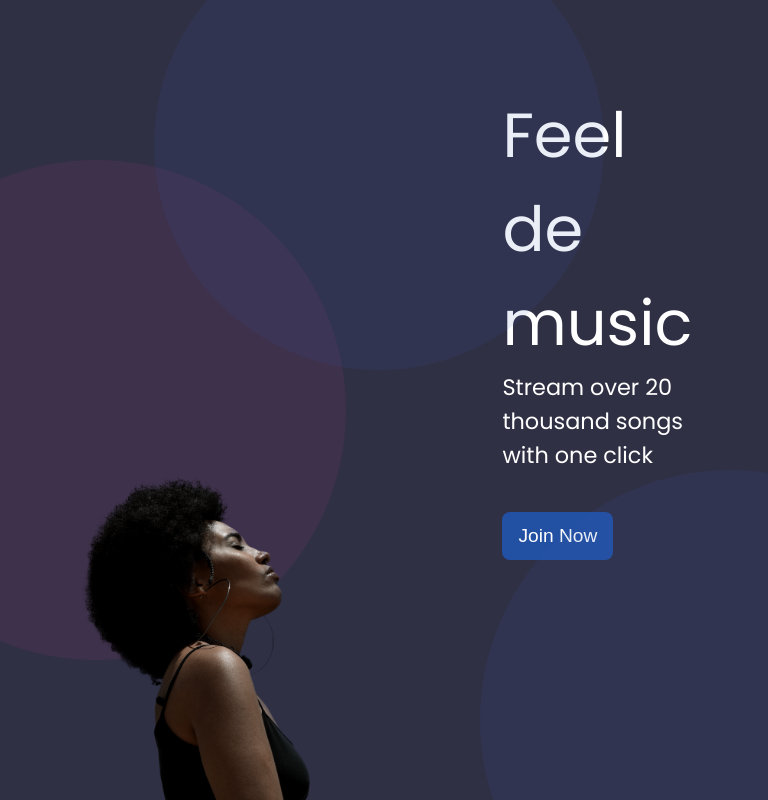
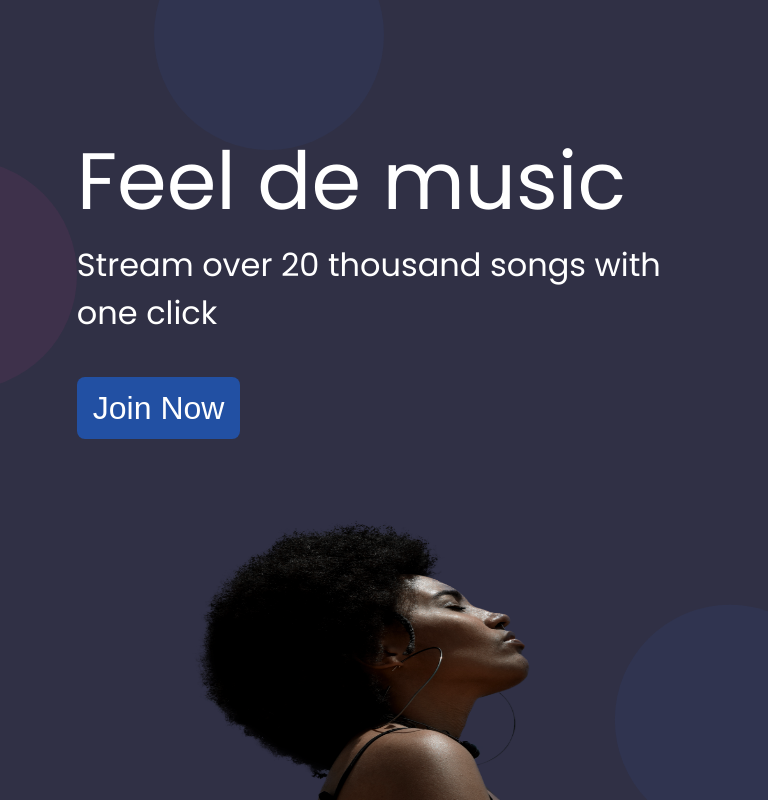
Before and after one commit to EqualWaveStudio/soundwave, a React (Create React App) app: page / in a window 768 px wide. Built offline with nearby package versions, Linux system fonts and the light colour scheme.

Commit message:
responsive movil y tableta

```diff
--- a/src/Components/ButtonJoin.css
+++ b/src/Components/ButtonJoin.css
@@ -8,3 +8,10 @@
     font-weight: 500;
     font-size: 1.2rem;
 }
+
+@media only screen and (min-width: 768px) and (max-width: 991px){
+    .join-now{
+
+        font-size: 2rem;
+    }
+}
--- a/src/Home/MainHome.css
+++ b/src/Home/MainHome.css
@@ -7,8 +7,10 @@ body{
     font-size: 1.2rem;
 }
 main{
+  width: 100vw;;
+  height: 100%;
   overflow: hidden;
-  height: 100%;
+
 
 
 }
@@ -26,8 +28,8 @@ main{
 }
 
 .main-content{
-   width: 100%;
-   height: 100%;
+  width: 100%;
+    height: 100%;
     position: absolute;
     display: flex;
     justify-content: space-evenly;
@@ -38,17 +40,14 @@ main{
 
 
 .girl-photo{
-width: 100vw;
-margin: 0 5rem;
 width: 30vw;
 z-index: 1;
 }
 
 .main-text{
-    width: 100vw;
-    display: start;
+    width: 50vw;
     margin-bottom: 15rem;
-    padding: 0 7rem;
+    padding: 0 5rem;
 
 }
 
@@ -63,8 +62,8 @@ font-weight: 400;
 font-size: 1.4rem;
 }
 .pink-cirle{
-    width: 500px;
-    height: 500px;
+    width: 30%;
+    padding-bottom: 30%;
     background-color: var(--pink-circle);
     border-radius: 50%;
     position: absolute;
@@ -73,8 +72,8 @@ font-size: 1.4rem;
 }
 
 .blue-cirle{
-    width: 450px;
-    height: 450px;
+    width: 30%;
+    padding-bottom: 30%;
     background-color: var(--blue-circle);
     border-radius: 50%;
     position:absolute;
@@ -82,8 +81,8 @@ font-size: 1.4rem;
     left: 20%;
 }
 .big-blue-cirle{
-    width: 500px;
-    height: 500px;
+    width: 30%;
+    padding-bottom: 30%;
     background-color: var(--blue-circle);
     border-radius: 50%;
     position: absolute;
@@ -92,3 +91,80 @@ font-size: 1.4rem;
     transform: translate(-50%, -50%);
     transition: opacity 0.5s ease-in-out;
 }
+
+
+@media only screen and (max-width: 575px){
+
+    .girl-photo{
+        display:none;
+    }
+
+    .main-content{
+        width: 100%;
+    }
+
+    .main-text{
+        width: 90vw;
+        margin-bottom: 30vh;
+        padding: 0 1rem;
+
+    }
+
+    h1{
+        line-height: 5rem;
+    }
+
+
+    .pink-cirle{
+
+        top: 80%;
+        left: -10%;
+    }
+
+    .blue-cirle{
+
+        top: 8%;
+        left: 20%;
+    }
+    .big-blue-cirle{
+
+        top: calc(100% - 5%);
+        left: 98%;
+
+    }
+}
+
+
+@media only screen and (min-width: 768px) and (max-width: 991px){
+
+    .main-content{
+        height: 100vh;
+        padding: 0;
+          flex-direction: column-reverse;
+          overflow: hidden;
+          justify-content: center;
+          align-items: center;
+          margin-bottom: 0;
+      }
+
+      .main-text{
+          padding: 0 1rem;
+          width: 80vw;
+          margin-top: 30vh;
+          margin-bottom: 10vh;
+      }
+
+      h1{
+        font-size: 5rem;
+      }
+
+      p{
+        font-size: 2rem;
+      }
+
+      .girl-photo{
+        height: 50vh;
+        width: 50vw;
+        z-index: 1;
+        }
+}
```
